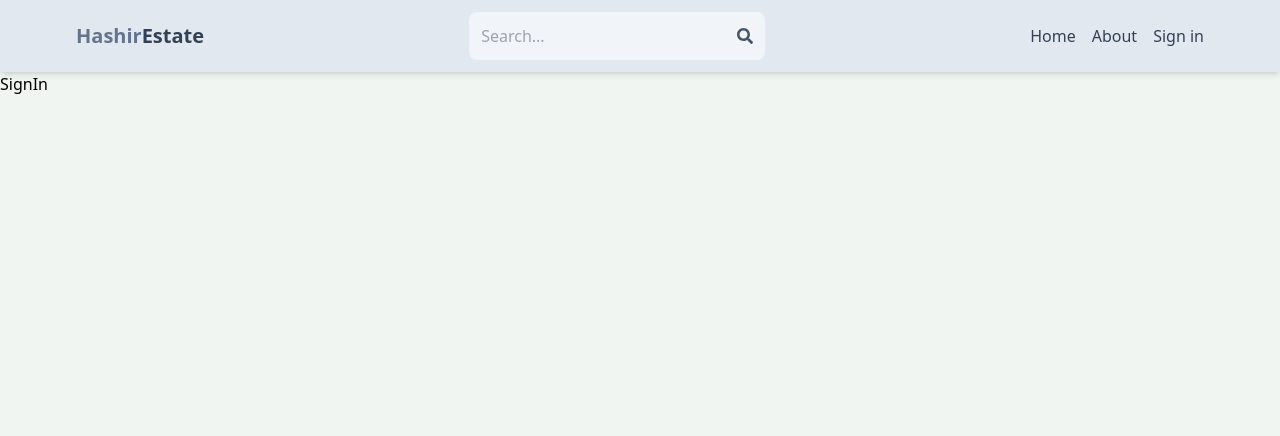
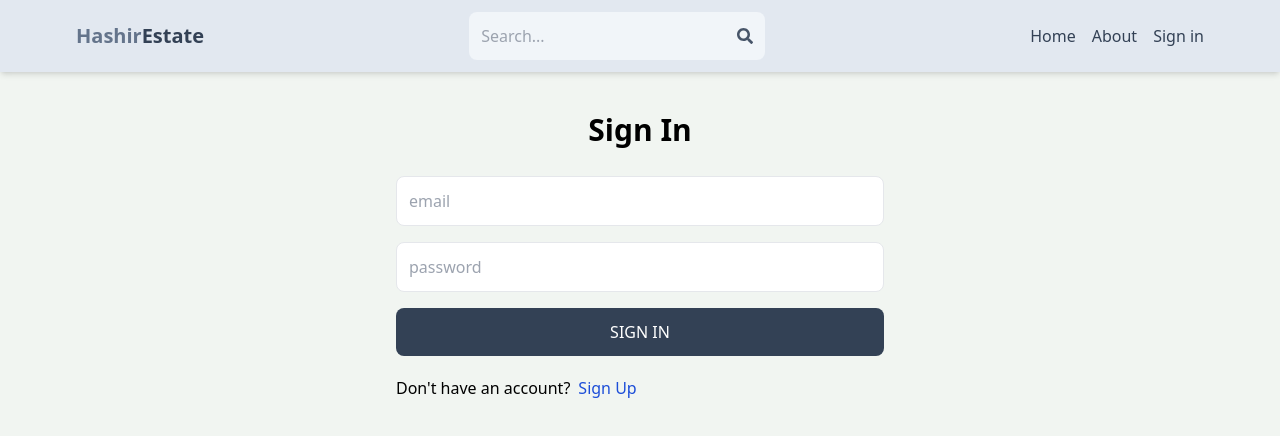
Before and after one commit to HashirY/mern-estate, a React (Vite) app in the folder client/: page /sign-in in a window 1280 px wide. Shown: the top 436 px of the page. Built offline with nearby package versions, Linux system fonts and the light colour scheme.

Commit message:
complete signin page functunality

```diff
--- a/client/src/pages/SignIn.jsx
+++ b/client/src/pages/SignIn.jsx
@@ -1,7 +1,89 @@
-import React from "react";
+import { useState } from "react";
+import { Link, useNavigate } from "react-router-dom";
 
 const SignIn = () => {
-  return <div>SignIn</div>;
+  const [formData, setFormData] = useState({});
+  const [error, setError] = useState(null);
+  const [loading, setLoading] = useState(false);
+  const navigate = useNavigate();
+
+  const handleChange = (e) => {
+    setFormData({
+      ...formData,
+      [e.target.id]: e.target.value,
+    });
+  };
+
+  const handleSubmit = async (e) => {
+    e.preventDefault();
+
+    try {
+      setLoading(true);
+
+      // we added a proxy in vite config to actually make it work
+      const res = await fetch("/api/auth/signin", {
+        method: "POST",
+        headers: {
+          "Content-Type": "application/json",
+        },
+        body: JSON.stringify(formData),
+      });
+
+      const data = await res.json();
+
+      if (data.success === false) {
+        setError(data.message);
+        setLoading(false);
+        return;
+      }
+
+      setLoading(false);
+      setError(null);
+      navigate("/");
+
+      // console.log(data);
+    } catch (error) {
+      setLoading(false);
+      setError(error.message);
+    }
+  };
+
+  // console.log(formData);
+
+  return (
+    <div className="p-3 max-w-lg mx-auto">
+      <h1 className="text-3xl text-center font-semibold my-7">Sign In</h1>
+      <form onSubmit={handleSubmit} className="flex flex-col gap-4">
+        <input
+          type="email"
+          placeholder="email"
+          className="border p-3 rounded-lg"
+          id="email"
+          onChange={handleChange}
+        />
+        <input
+          type="password"
+          placeholder="password"
+          className="border p-3 rounded-lg"
+          id="password"
+          onChange={handleChange}
+        />
+        <button
+          disabled={loading}
+          className="bg-slate-700 text-white p-3 rounded-lg uppercase hover:opacity-95 disabled:opacity-80"
+        >
+          {loading ? "Loading..." : "Sign In"}
+        </button>
+      </form>
+      <div className="flex gap-2 mt-5">
+        <p>Don&apos;t have an account?</p>
+        <Link to={"/sign-up"}>
+          <span className="text-blue-700 ">Sign Up</span>
+        </Link>
+      </div>
+      {error && <p className="text-red-500 mt-5">{error}</p>}
+    </div>
+  );
 };
 
 export default SignIn;
```
